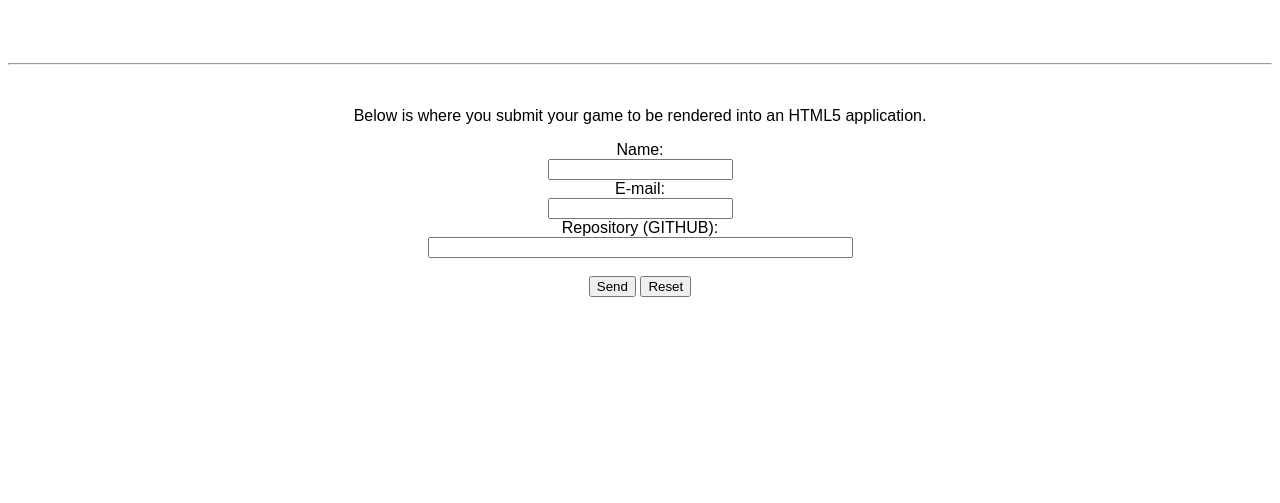
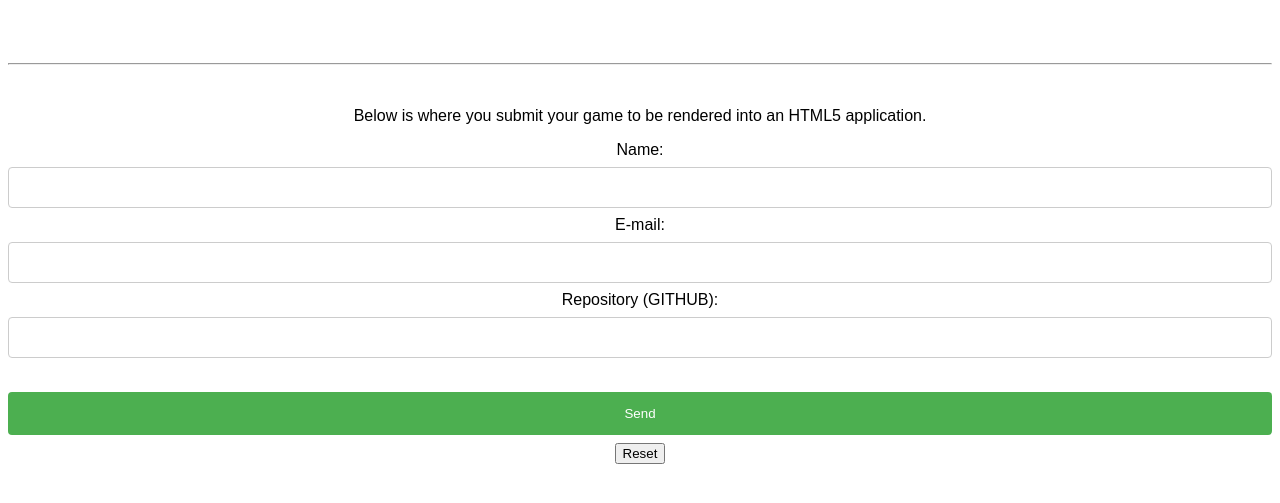
Before and after one commit to FKIP-language/fki-engine, a plain HTML site: page index.html in a window 1280 px wide. Shown: the part 141-644 px from the top of the page. Drawn offline with Linux system fonts and the light colour scheme.

Commit message:
Update index.html

```diff
--- a/index.html
+++ b/index.html
@@ -12,6 +12,30 @@
 .down {
 background-color: red;
   color: white;
+}
+  input[type=text], select {
+  width: 100%;
+  padding: 12px 20px;
+  margin: 8px 0;
+  display: inline-block;
+  border: 1px solid #ccc;
+  border-radius: 4px;
+  box-sizing: border-box;
+}
+
+input[type=submit] {
+  width: 100%;
+  background-color: #4CAF50;
+  color: white;
+  padding: 14px 20px;
+  margin: 8px 0;
+  border: none;
+  border-radius: 4px;
+  cursor: pointer;
+}
+
+input[type=submit]:hover {
+  background-color: #45a049;
 }
 </style>
 </head>
```
